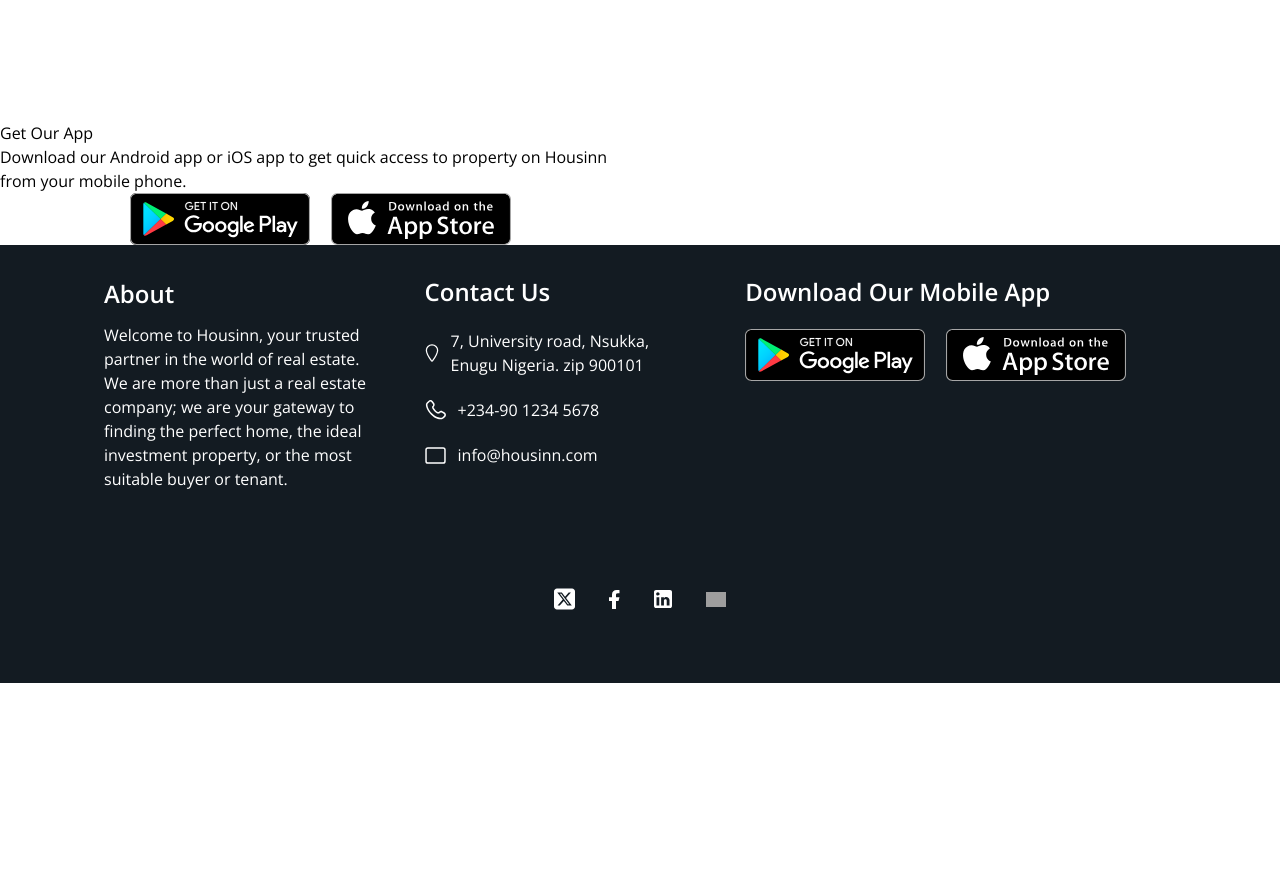
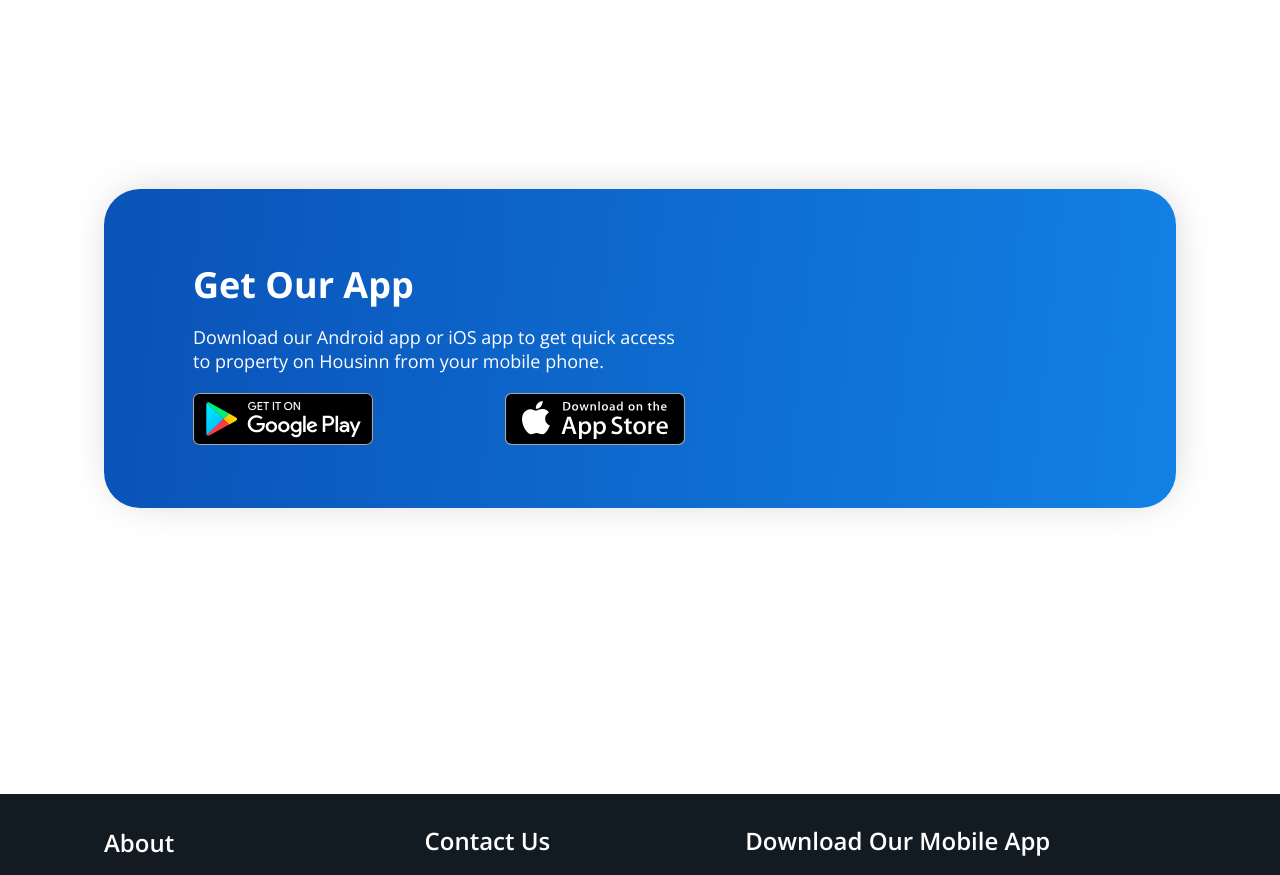
Before and after one commit to colloidOS/Housinn-for-Website, a Next.js app: page / in a window 1280 px wide. Shown: the part 3600-4475 px from the top of the page. Before the commit the page ends 4283 px from the top, so only its background shows below. Built offline with nearby package versions, Linux system fonts and the light colour scheme; grey boxes are pictures that could not be loaded.

Commit message:
editted the get our app

```diff
--- a/src/app/globals.css
+++ b/src/app/globals.css
@@ -16,14 +16,18 @@
   }
 }
 
-
-
 @layer utilities {
   .text-balance {
     text-wrap: balance;
   }
 }
-input[type='search']::-webkit-search-cancel-button {
+input[type="search"]::-webkit-search-cancel-button {
   -webkit-appearance: none;
   appearance: none;
 }
+
+.get-our-app {
+  background: linear-gradient(95.75deg, #094cb1 -12.7%, #1281e5 100%);
+  box-shadow: 2px -2px 41px -11px #00000040;
+
+}
--- a/src/components/GetOurApp.tsx
+++ b/src/components/GetOurApp.tsx
@@ -4,15 +4,15 @@
 import AppleDownloadButton from "../../public/icons/apple-download-button.svg";
 const GetOurApp: React.FC = () => {
   return (
-    <div className="grid grid-cols-2 ">
-      <div className="col-span-1">
+    <div className="grid grid-cols-2 get-our-app mx-[104px] rounded-[36px] text-white pl-[89px] pt-[76px] pb-[63px] mb-[286px] mt-[68px]">
+      <div className="col-span-1 flex flex-col gap-5">
         {" "}
-        <h1>Get Our App</h1>
-        <p>
+        <h1 className="font-bold text-4xl">Get Our App</h1>
+        <p className="font-normal text-[18px] leading-6">
           Download our Android app or iOS app to get quick access to property on
           Housinn from your mobile phone.
         </p>
-        <div className="flex justify-center gap-[21px]">
+        <div className="flex justify-between gap-[21px]">
           {" "}
           <Image
             src={GoogleDownloadButton}
```
Also changed, not shown: package.json (+5 -3 lines), src/components/Reviews.tsx (added), 1 other file (tests, documents, lock files or other folders).
